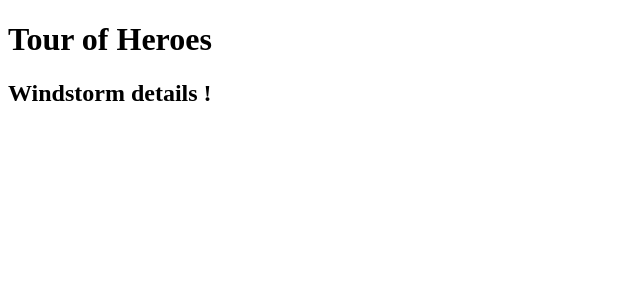
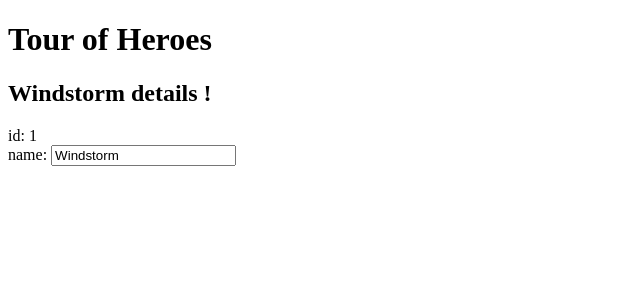
Before and after one commit to apenisoara/angular-tour-of-heroes, an Angular app: page / in a window 1280 px wide. Shown: the top 300 px of the page, without its empty margins (0-640 px from the left). Built offline with nearby package versions, Linux system fonts and the light colour scheme.

Commit message:
Using NgModule bindings

```diff
--- a/src/app/app.component.html
+++ b/src/app/app.component.html
@@ -1,2 +1,7 @@
 <h1>{{title}}</h1>
 <h2>{{hero.name}} details !</h2>
+<div><label>id: </label>{{hero.id}}</div>
+<div>
+  <label>name: </label>
+  <input [(ngModel)]="hero.name" placeholder="name">
+</div>
--- a/src/app/app.module.ts
+++ b/src/app/app.module.ts
@@ -1,5 +1,6 @@
 import { BrowserModule } from '@angular/platform-browser';
 import { NgModule } from '@angular/core';
+import { FormsModule } from "@angular/forms";   // NgModel lives here...
 
 import { AppComponent } from './app.component';
 
@@ -8,7 +9,8 @@
     AppComponent
   ],
   imports: [
-    BrowserModule
+    BrowserModule,
+    FormsModule   // <-- import the FormsModule before binding with [(ngModel)]
   ],
   providers: [],
   bootstrap: [AppComponent]
```
